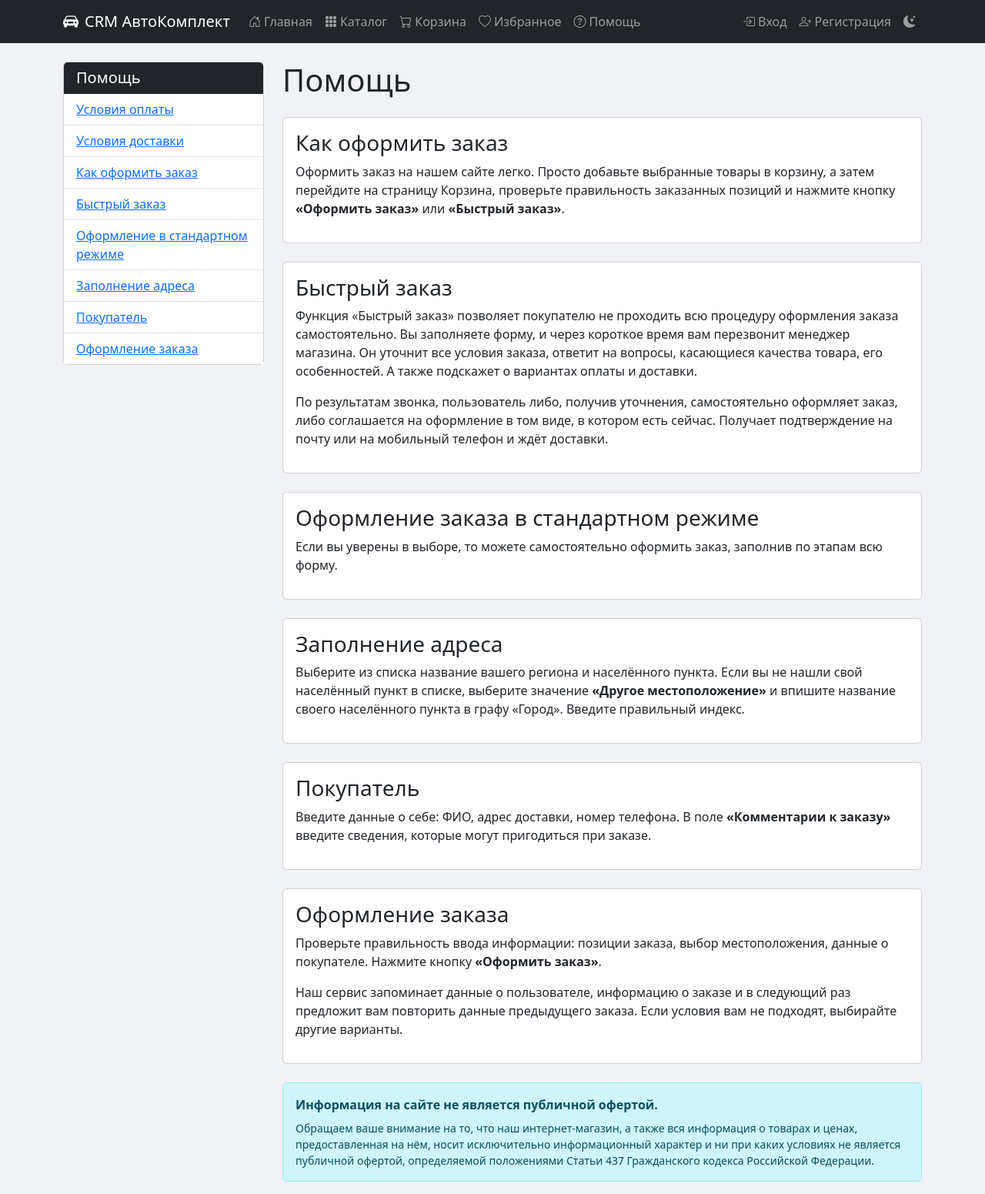
After one commit to Akika15/crm-auto, a Django app: page /help/ in a window 1280 px wide. The commit adds this page. Shown: the whole page at 77% size. Run offline with Django 5.2, Linux system fonts and the light colour scheme.

Commit message:
Add theme toggle and help page

```diff
--- a/crm_app/templates/crm_app/base.html
+++ b/crm_app/templates/crm_app/base.html
@@ -7,7 +7,7 @@
     <link href="https://cdn.jsdelivr.net/npm/bootstrap@5.3.0/dist/css/bootstrap.min.css" rel="stylesheet">
     <link rel="stylesheet" href="https://cdn.jsdelivr.net/npm/bootstrap-icons@1.11.3/font/bootstrap-icons.min.css">
 </head>
-<body style="background-color: #f0f2f5; min-height: 100vh;">
+<body style="background-color: #f0f2f5; min-height: 100vh; transition: all 0.3s ease;">
     <div style="min-height: 100vh;">
         <nav class="navbar navbar-expand-lg navbar-dark bg-dark">
             <div class="container">
@@ -37,6 +37,11 @@
                         <li class="nav-item">
                             <a class="nav-link" href="{% url 'crm_app:wishlist' %}">
                                 <i class="bi bi-heart me-1"></i>Избранное
+                            </a>
+                        </li>
+                        <li class="nav-item">
+                            <a class="nav-link" href="{% url 'crm_app:help' %}">
+                                <i class="bi bi-question-circle me-1"></i>Помощь
                             </a>
                         </li>
                         {% if user.is_authenticated %}
@@ -99,6 +104,12 @@
                                 </a>
                             </li>
                         {% endif %}
+                        <!-- Кнопка переключения темы -->
+                        <li class="nav-item">
+                            <button onclick="toggleTheme()" class="btn btn-link nav-link" style="border: none; background: none; color: rgba(255,255,255,.55);">
+                                <i class="bi bi-moon-stars-fill" id="theme-icon"></i>
+                            </button>
+                        </li>
                     </ul>
                 </div>
             </div>
@@ -111,5 +122,83 @@
     </div>
 
     <script src="https://cdn.jsdelivr.net/npm/bootstrap@5.3.0/dist/js/bootstrap.bundle.min.js"></script>
+
+    <script>
+        function setTheme(theme) {
+            if (theme === 'dark') {
+                document.body.style.backgroundColor = '#1a1a2e';
+                document.body.style.color = '#e0e0e0';
+                document.querySelectorAll('.card').forEach(card => {
+                    card.style.backgroundColor = '#2d2d3a';
+                    card.style.color = '#e0e0e0';
+                    card.style.borderColor = '#444';
+                });
+                document.querySelectorAll('.card-header').forEach(header => {
+                    header.style.backgroundColor = '#0d6efd';
+                    header.style.color = 'white';
+                });
+                document.querySelectorAll('.table').forEach(table => {
+                    table.style.backgroundColor = '#2d2d3a';
+                    table.style.color = '#e0e0e0';
+                });
+                document.querySelectorAll('.list-group-item').forEach(item => {
+                    item.style.backgroundColor = '#2d2d3a';
+                    item.style.color = '#e0e0e0';
+                    item.style.borderColor = '#444';
+                });
+                document.querySelectorAll('.alert-info').forEach(alert => {
+                    alert.style.backgroundColor = '#1a3a4a';
+                    alert.style.color = '#e0e0e0';
+                    alert.style.borderColor = '#0d6efd';
+                });
+                document.getElementById('theme-icon').className = 'bi bi-sun-fill';
+                localStorage.setItem('theme', 'dark');
+            } else {
+                document.body.style.backgroundColor = '#f0f2f5';
+                document.body.style.color = '#212529';
+                document.querySelectorAll('.card').forEach(card => {
+                    card.style.backgroundColor = '#ffffff';
+                    card.style.color = '#212529';
+                    card.style.borderColor = '';
+                });
+                document.querySelectorAll('.card-header').forEach(header => {
+                    header.style.backgroundColor = '';
+                    header.style.color = '';
+                });
+                document.querySelectorAll('.table').forEach(table => {
+                    table.style.backgroundColor = '';
+                    table.style.color = '';
+                });
+                document.querySelectorAll('.list-group-item').forEach(item => {
+                    item.style.backgroundColor = '';
+                    item.style.color = '';
+                    item.style.borderColor = '';
+                });
+                document.querySelectorAll('.alert-info').forEach(alert => {
+                    alert.style.backgroundColor = '';
+                    alert.style.color = '';
+                    alert.style.borderColor = '';
+                });
+                document.getElementById('theme-icon').className = 'bi bi-moon-stars-fill';
+                localStorage.setItem('theme', 'light');
+            }
+        }
+
+        const savedTheme = localStorage.getItem('theme');
+        if (savedTheme === 'dark') {
+            setTheme('dark');
+        } else {
+            setTheme('light');
+        }
+
+        window.toggleTheme = function() {
+            const currentTheme = localStorage.getItem('theme');
+            if (currentTheme === 'dark') {
+                setTheme('light');
+            } else {
+                setTheme('dark');
+            }
+        }
+    </script>
 </body>
 </html>
--- /dev/null
+++ b/crm_app/templates/crm_app/help.html
@@ -0,0 +1,80 @@
+{% extends 'crm_app/base.html' %}
+
+{% block content %}
+<div class="row">
+    <!-- Боковое меню -->
+    <div class="col-md-3 mb-4">
+        <div class="card">
+            <div class="card-header bg-dark text-white">
+                <h5 class="mb-0">Помощь</h5>
+            </div>
+            <div class="card-body p-0">
+                <ul class="list-group list-group-flush">
+                    <li class="list-group-item"><a href="#payment">Условия оплаты</a></li>
+                    <li class="list-group-item"><a href="#delivery">Условия доставки</a></li>
+                    <li class="list-group-item"><a href="#howto">Как оформить заказ</a></li>
+                    <li class="list-group-item"><a href="#fastorder">Быстрый заказ</a></li>
+                    <li class="list-group-item"><a href="#standardorder">Оформление в стандартном режиме</a></li>
+                    <li class="list-group-item"><a href="#address">Заполнение адреса</a></li>
+                    <li class="list-group-item"><a href="#buyer">Покупатель</a></li>
+                    <li class="list-group-item"><a href="#final">Оформление заказа</a></li>
+                </ul>
+            </div>
+        </div>
+    </div>
+
+    <!-- Основной контент -->
+    <div class="col-md-9">
+        <h1 class="mb-4">Помощь</h1>
+
+        <div class="card mb-4">
+            <div class="card-body">
+                <h3 id="howto">Как оформить заказ</h3>
+                <p>Оформить заказ на нашем сайте легко. Просто добавьте выбранные товары в корзину, а затем перейдите на страницу Корзина, проверьте правильность заказанных позиций и нажмите кнопку <strong>«Оформить заказ»</strong> или <strong>«Быстрый заказ»</strong>.</p>
+            </div>
+        </div>
+
+        <div class="card mb-4">
+            <div class="card-body">
+                <h3 id="fastorder">Быстрый заказ</h3>
+                <p>Функция «Быстрый заказ» позволяет покупателю не проходить всю процедуру оформления заказа самостоятельно. Вы заполняете форму, и через короткое время вам перезвонит менеджер магазина. Он уточнит все условия заказа, ответит на вопросы, касающиеся качества товара, его особенностей. А также подскажет о вариантах оплаты и доставки.</p>
+                <p>По результатам звонка, пользователь либо, получив уточнения, самостоятельно оформляет заказ, либо соглашается на оформление в том виде, в котором есть сейчас. Получает подтверждение на почту или на мобильный телефон и ждёт доставки.</p>
+            </div>
+        </div>
+
+        <div class="card mb-4">
+            <div class="card-body">
+                <h3 id="standardorder">Оформление заказа в стандартном режиме</h3>
+                <p>Если вы уверены в выборе, то можете самостоятельно оформить заказ, заполнив по этапам всю форму.</p>
+            </div>
+        </div>
+
+        <div class="card mb-4">
+            <div class="card-body">
+                <h3 id="address">Заполнение адреса</h3>
+                <p>Выберите из списка название вашего региона и населённого пункта. Если вы не нашли свой населённый пункт в списке, выберите значение <strong>«Другое местоположение»</strong> и впишите название своего населённого пункта в графу «Город». Введите правильный индекс.</p>
+            </div>
+        </div>
+
+        <div class="card mb-4">
+            <div class="card-body">
+                <h3 id="buyer">Покупатель</h3>
+                <p>Введите данные о себе: ФИО, адрес доставки, номер телефона. В поле <strong>«Комментарии к заказу»</strong> введите сведения, которые могут пригодиться при заказе.</p>
+            </div>
+        </div>
+
+        <div class="card mb-4">
+            <div class="card-body">
+                <h3 id="final">Оформление заказа</h3>
+                <p>Проверьте правильность ввода информации: позиции заказа, выбор местоположения, данные о покупателе. Нажмите кнопку <strong>«Оформить заказ»</strong>.</p>
+                <p>Наш сервис запоминает данные о пользователе, информацию о заказе и в следующий раз предложит вам повторить данные предыдущего заказа. Если условия вам не подходят, выбирайте другие варианты.</p>
+            </div>
+        </div>
+
+        <div class="alert alert-info mt-4">
+            <strong>Информация на сайте не является публичной офертой.</strong>
+            <p class="mb-0 mt-2 small">Обращаем ваше внимание на то, что наш интернет-магазин, а также вся информация о товарах и ценах, предоставленная на нём, носит исключительно информационный характер и ни при каких условиях не является публичной офертой, определяемой положениями Статьи 437 Гражданского кодекса Российской Федерации.</p>
+        </div>
+    </div>
+</div>
+{% endblock %}
--- a/crm_app/urls.py
+++ b/crm_app/urls.py
@@ -34,4 +34,5 @@ urlpatterns = [
     path('about/', views.page, {'title': 'О магазине'}, name='about'),
     path('delivery/', views.page, {'title': 'Доставка и оплата'}, name='delivery'),
     path('contacts/', views.page, {'title': 'Контакты'}, name='contacts'),
+    path('help/', views.help_page, name='help'),
 ]
--- a/crm_app/views.py
+++ b/crm_app/views.py
@@ -402,3 +402,6 @@ def wishlist_remove(request, product_id):
 
 def page(request, title):
     return render(request, 'crm_app/pages.html', {'title': title})
+
+def help_page(request):
+    return render(request, 'crm_app/help.html')
```
